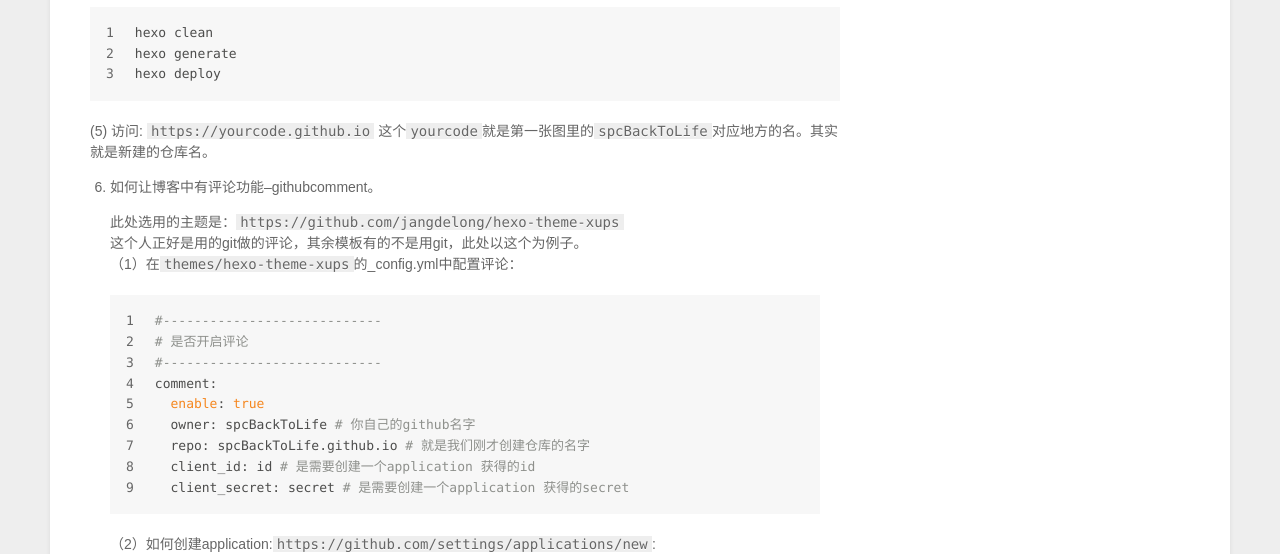
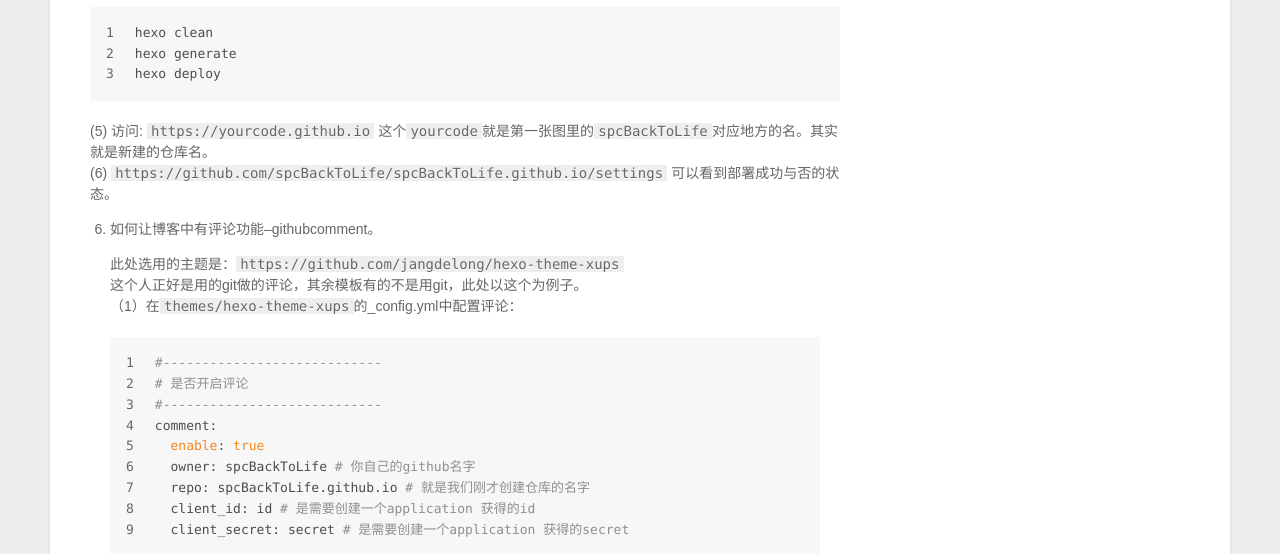
Before and after one commit to spcBackToLife/spcBackToLife.github.io, a plain HTML site: page 2019/10/15/github-blog/index.html in a window 1280 px wide. Shown: the part 2020-2574 px from the top of the page. Drawn offline with Linux system fonts and the light colour scheme; no server answers.

Commit message:
Site updated: 2019-10-15 21:03:30

```diff
--- a/2019/10/15/github-blog/index.html
+++ b/2019/10/15/github-blog/index.html
@@ -148,7 +148,7 @@
 <p> (4) <code>hexo deploy</code> 即可发布到github.</p>
    <figure class="highlight bash"><table><tr><td class="gutter"><pre><span class="line">1</span><br><span class="line">2</span><br><span class="line">3</span><br></pre></td><td class="code"><pre><span class="line">hexo clean</span><br><span class="line">hexo generate</span><br><span class="line">hexo deploy</span><br></pre></td></tr></table></figure>
 
-<p> (5) 访问: <code>https://yourcode.github.io</code> 这个<code>yourcode</code>就是第一张图里的<code>spcBackToLife</code>对应地方的名。其实就是新建的仓库名。</p>
+<p> (5) 访问: <code>https://yourcode.github.io</code> 这个<code>yourcode</code>就是第一张图里的<code>spcBackToLife</code>对应地方的名。其实就是新建的仓库名。<br> (6) <code>https://github.com/spcBackToLife/spcBackToLife.github.io/settings</code> 可以看到部署成功与否的状态。</p>
 <ol start="6">
 <li><p>如何让博客中有评论功能–githubcomment。</p>
 <p>此处选用的主题是：<code>https://github.com/jangdelong/hexo-theme-xups</code><br>这个人正好是用的git做的评论，其余模板有的不是用git，此处以这个为例子。<br>（1）在<code>themes/hexo-theme-xups</code>的_config.yml中配置评论：</p>
```
Also changed, not shown: archives/2019/10/index.html (+1 -1 lines), archives/2019/index.html (+1 -1 lines), archives/index.html (+1 -1 lines), categories/github/index.html (+1 -1 lines), index.html (+1 -1 lines), tags/comment/index.html (+1 -1 lines), tags/github/index.html (+1 -1 lines), tags/博客/index.html (+1 -1 lines).
